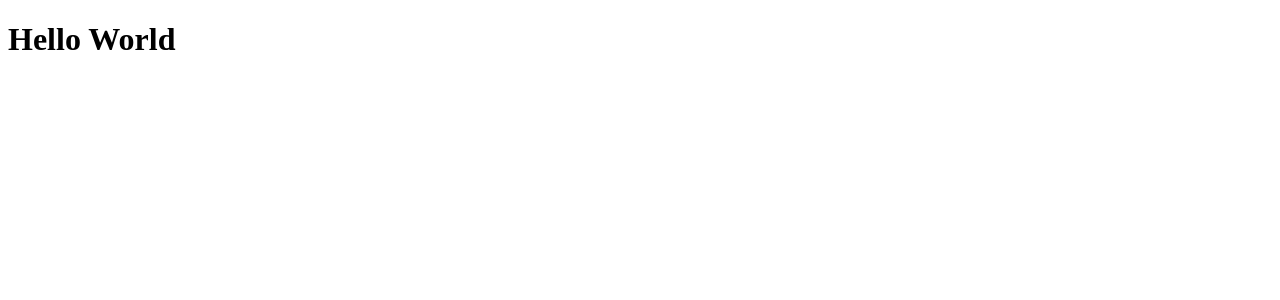
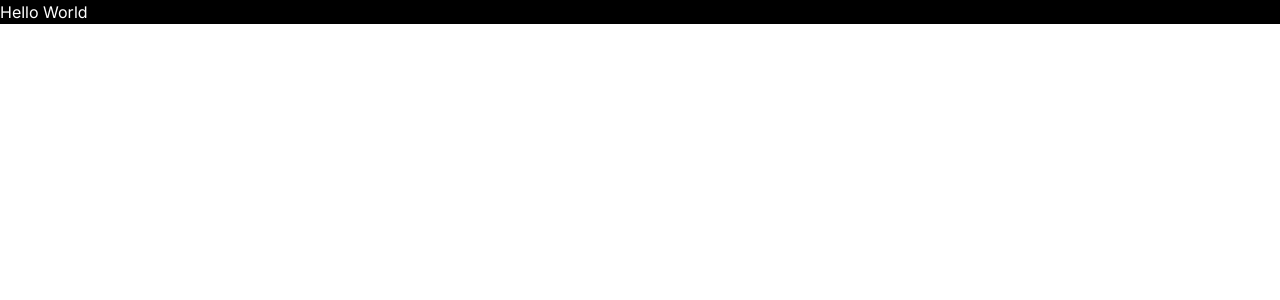
Before and after one commit to tipizzo/nyumbani, a Next.js app: page /login in a window 1280 px wide. Shown: the top 300 px of the page. Built offline with nearby package versions, Linux system fonts and the light colour scheme.

Commit message:
Fixing some layout bugs

```diff
--- a/app/(root)/layout.jsx
+++ b/app/(root)/layout.jsx
@@ -1,4 +1,4 @@
-import '@/styles/globals.css'
+import '../globals.css'
 import Navbar from "@/components/Navbar";
 import Provider from '@/components/Provider';
 import Footer from '@/components/Footer';
--- a/app/layout.jsx
+++ b/app/layout.jsx
@@ -1,3 +1,5 @@
+import './globals.css'
+
 export const metadata = {
     title: "Nyumbani",
     description: "Nyumbani is a modern real estate platform where users can buy, sell, or rent properties with ease.",
--- a/app/login/layout.js
+++ /dev/null
@@ -1,16 +0,0 @@
-export const metadata = {
-  title: 'Login | Sign Up',
-  description: 'Welcome to Login/Sign Up Page.',
-}
-
-export default function RootLayout({ children }) {
-  return (
-    <html lang="en">
-      <body>
-        <main>
-          {children}
-        </main>
-      </body>
-    </html>
-  )
-}
--- a/app/login/page.jsx
+++ b/app/login/page.jsx
@@ -1,11 +1,11 @@
-'use client'
 
-const page = () => {
+
+const Login = () => {
   return (
-    <div className='bg-black'>
-        <h1 className='text-green-700'>Hello World</h1>
+    <div className='bg-black text-white'>
+      Hello World
     </div>
   )
 }
 
-export default page
+export default Login;
```
Also changed, not shown: app/globals.css (renamed from styles/globals.css).
